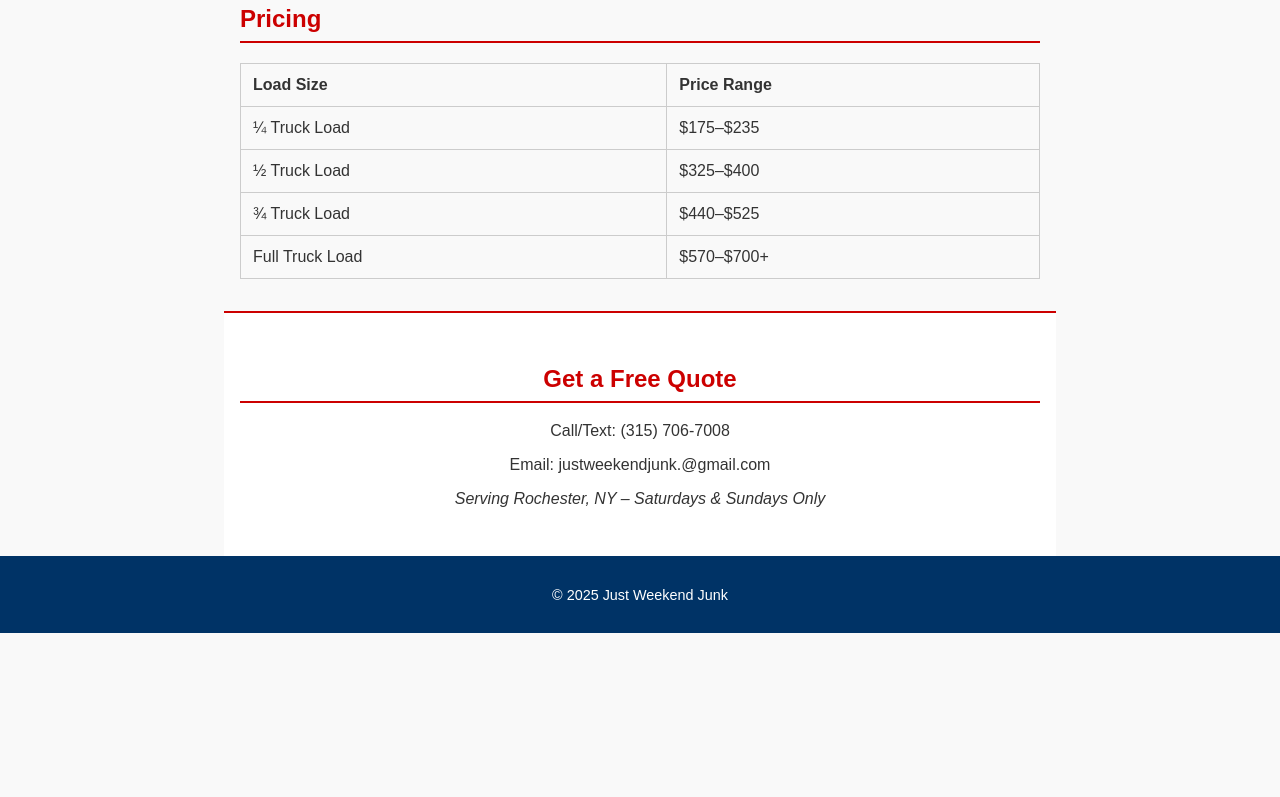
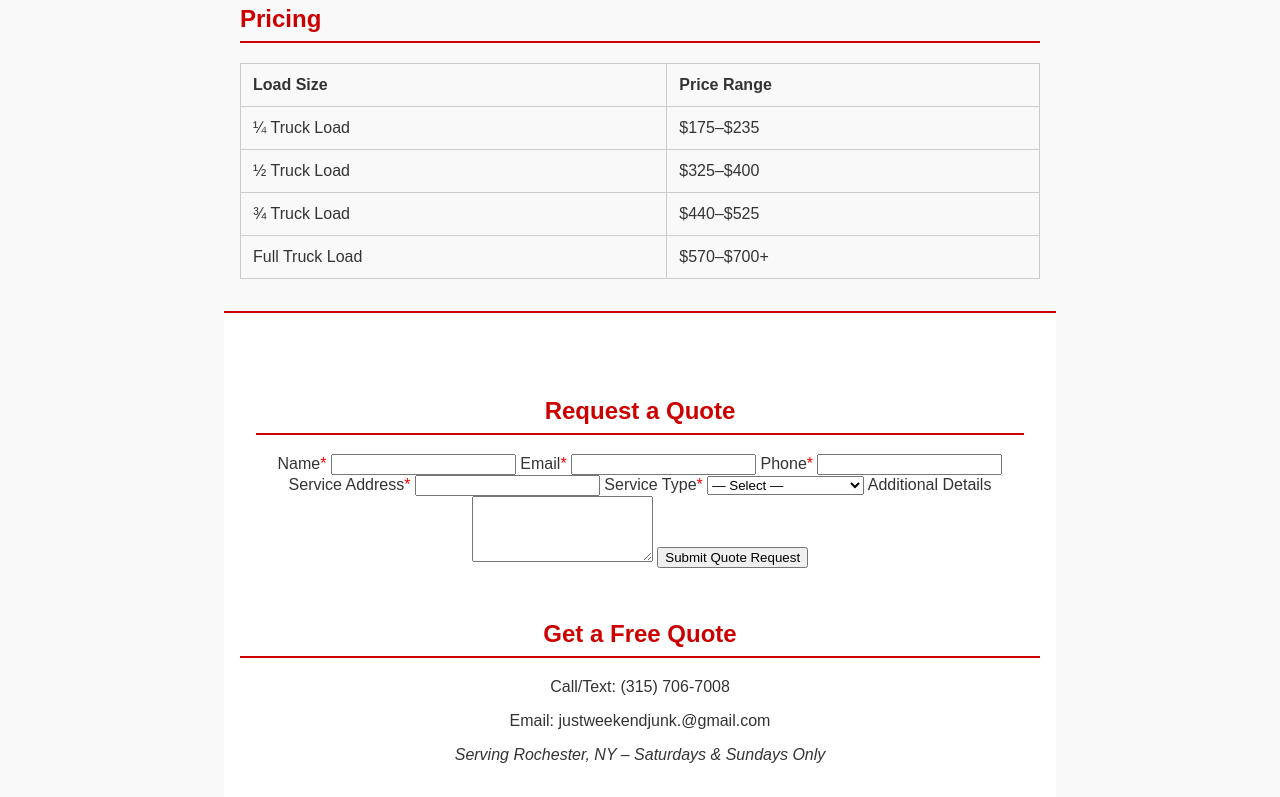
Before and after one commit to justweekendjunk/justweekendjunk.github.io., a plain HTML site: page index.html in a window 1280 px wide. Shown: the part 516-1313 px from the top of the page. Before the commit the page ends 1149 px from the top, so only its background shows below. Drawn offline with Linux system fonts and the light colour scheme.

Commit message:
Update index.html

```diff
--- a/index.html
+++ b/index.html
@@ -40,6 +40,44 @@
         </table>
     </section>
     <section id="contact">
+        <section id="quote-request">
+  <h2>Request a Quote</h2>
+  <form action="https://formsubmit.co/justweekendjunk@gmail.com" method="POST">
+    <!-- Customize your email subject -->
+    <input type="hidden" name="_subject" value="New Quote Request from Website">
+    <!-- Disable the captcha field (optional) -->
+    <input type="hidden" name="_captcha" value="false">
+    <!-- Redirect back to thank-you section or page (optional) -->
+    <!-- <input type="hidden" name="_next" value="https://yourdomain.com/thank-you.html"> -->
+
+    <label for="name">Name<span style="color:red;">*</span></label>
+    <input type="text" id="name" name="name" required>
+
+    <label for="email">Email<span style="color:red;">*</span></label>
+    <input type="email" id="email" name="email" required>
+
+    <label for="phone">Phone<span style="color:red;">*</span></label>
+    <input type="tel" id="phone" name="phone" required>
+
+    <label for="address">Service Address<span style="color:red;">*</span></label>
+    <input type="text" id="address" name="address" required>
+
+    <label for="service">Service Type<span style="color:red;">*</span></label>
+    <select id="service" name="service" required>
+      <option value="">— Select —</option>
+      <option value="1/4_truck">¼ Truck Load</option>
+      <option value="1/2_truck">½ Truck Load</option>
+      <option value="3/4_truck">¾ Truck Load</option>
+      <option value="full_truck">Full Truck Load</option>
+      <option value="other">Other (describe below)</option>
+    </select>
+
+    <label for="details">Additional Details</label>
+    <textarea id="details" name="details" rows="4"></textarea>
+
+    <button type="submit">Submit Quote Request</button>
+  </form>
+</section>
         <h2>Get a Free Quote</h2>
         <p>Call/Text: (315) 706-7008</p>
         <p>Email: justweekendjunk.@gmail.com</p>
```
